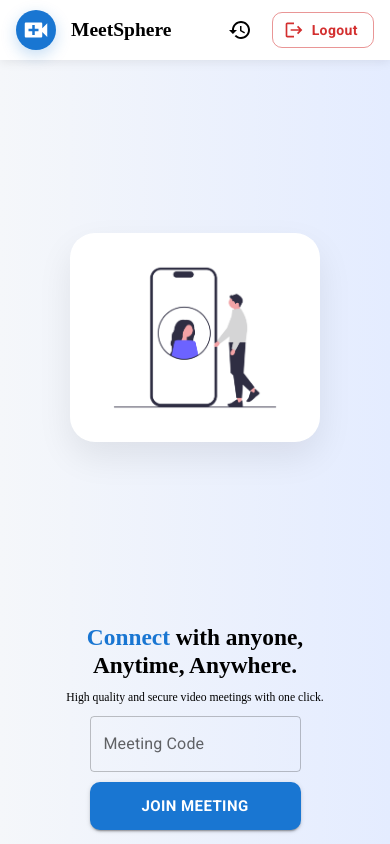
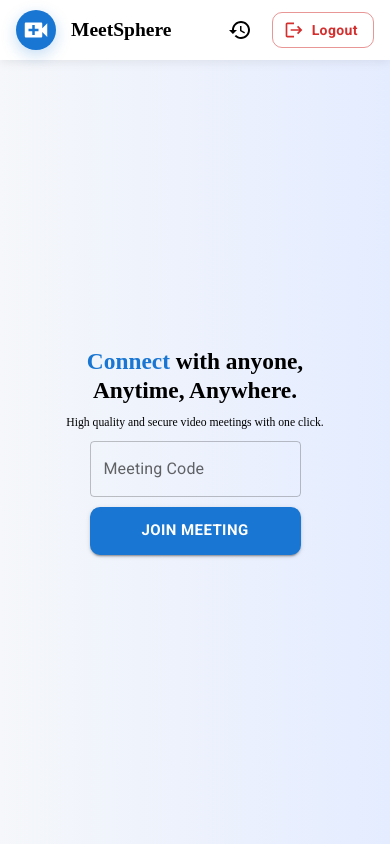
Before and after one commit to prajapatashima19-cloud/meet-sphere, a React app in the folder frontend/: page /home in a window 390 px wide. Built offline with nearby package versions, Linux system fonts and the light colour scheme; no server answers; sample sign-in values are in the browser's storage; the HTML template or start-up script is replaced by a standard one.

Commit message:
style fix

```diff
--- a/frontend/src/styles/Home.css
+++ b/frontend/src/styles/Home.css
@@ -273,14 +273,7 @@ body {
   }
 
   .rightPanel {
-    order: -1;
-    margin-bottom: 0;
-  }
-
-  .rightPanel img {
-    width: clamp(90px, 32vw, 220px);
-    padding: clamp(8px, 2vh, 16px);
-    padding: clamp(8px, 2dvh, 16px);
+    display: none;
   }
 }
 
```
